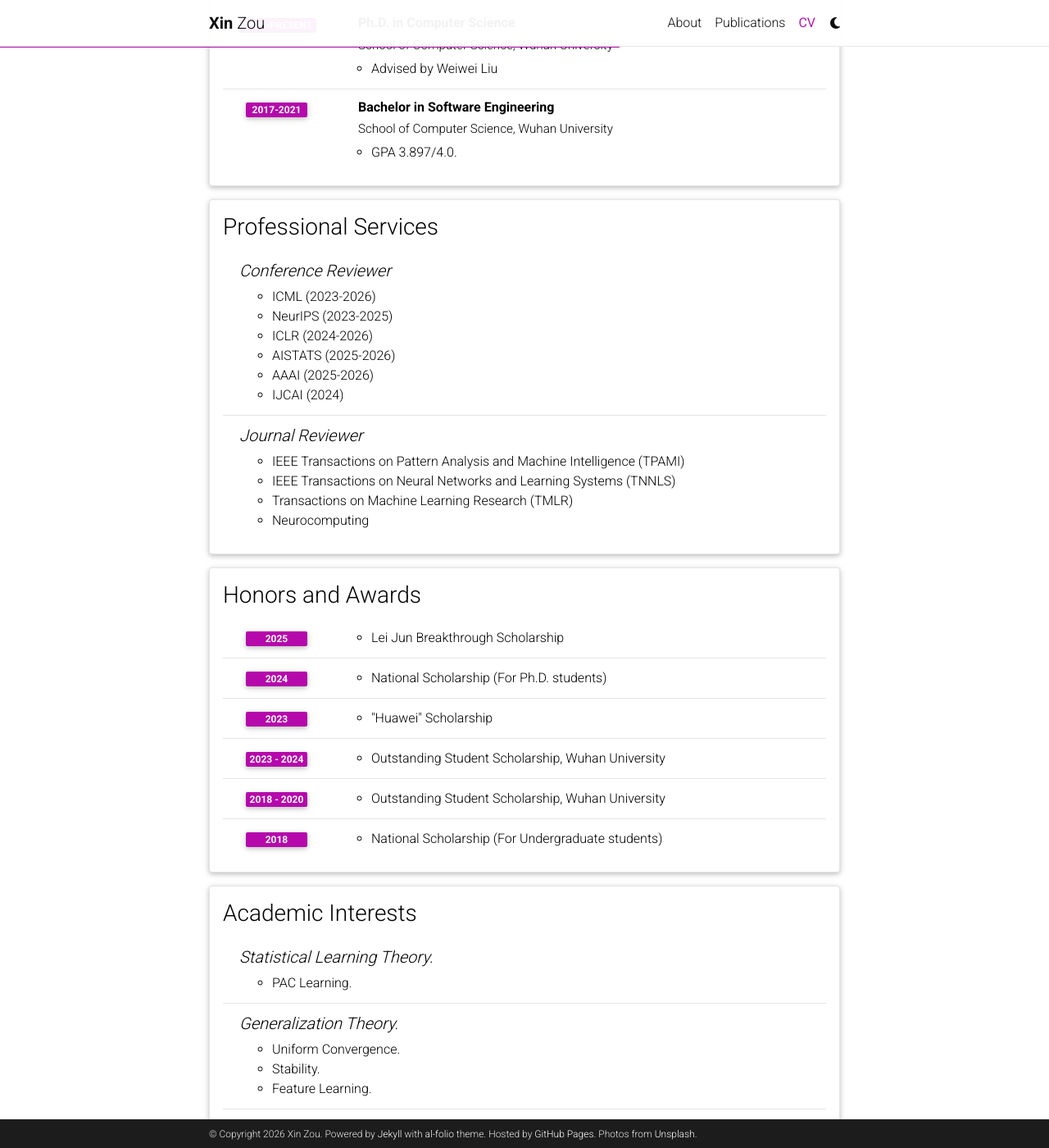
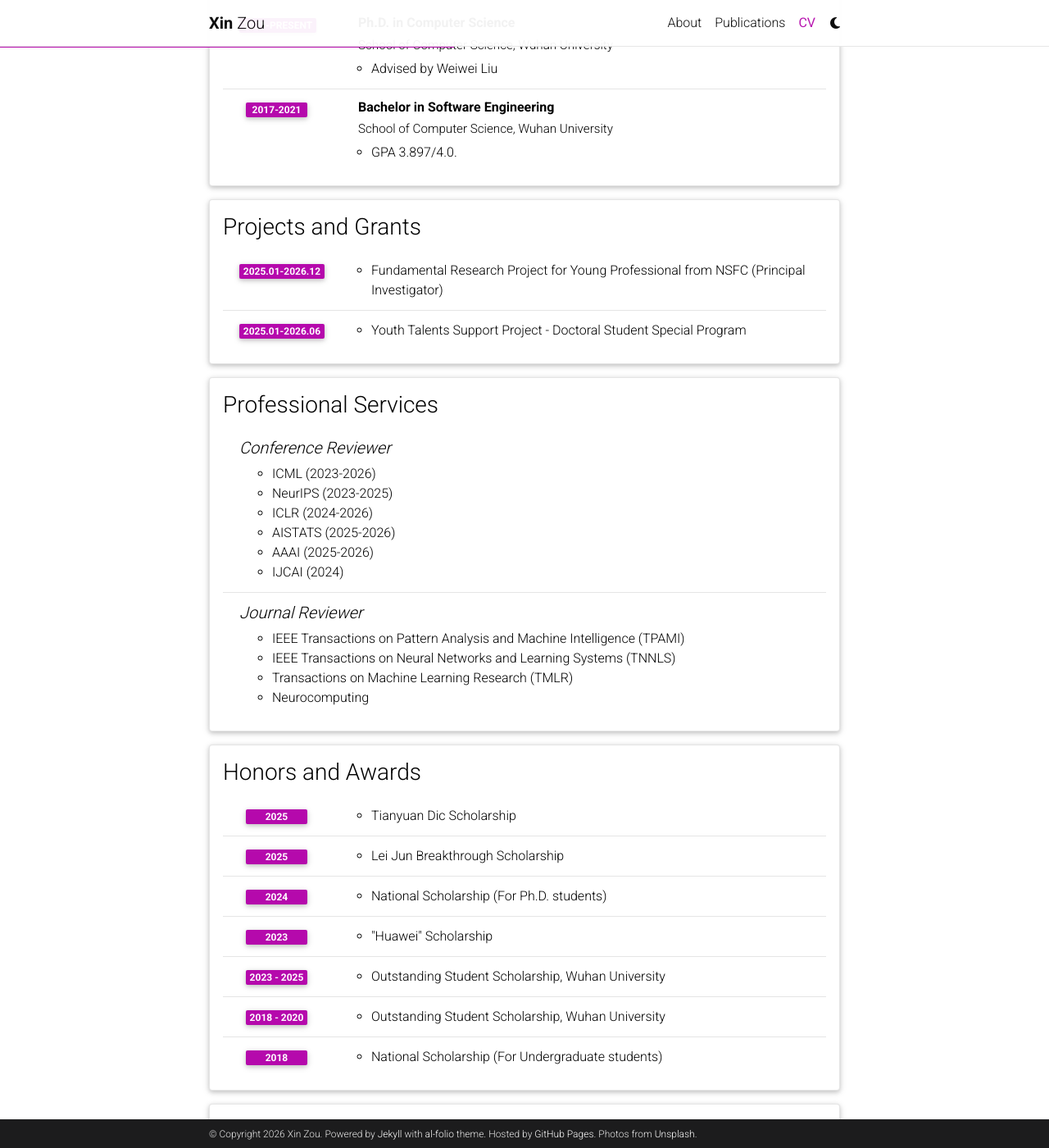
Before and after one commit to ZouXinn/ZouXinn.github.io, a Jekyll site: the page built from _pages/cv.md, in a window 1280 px wide and 1400 px high, scrolled down 508 px. Shown: the whole window at 82% size. Built offline with Jekyll 4.4.1, drawn with Linux system fonts in a browser that asks for light colours; comment, search, counter and statistics services are not loaded; a style sheet for code colours, icons or effects is not loaded; some of the changed text lies outside the part shown.

```diff
--- a/Gemfile
+++ b/Gemfile
@@ -16,6 +16,7 @@ group :jekyll_plugins do
     gem 'jekyll-twitter-plugin'
     gem 'jemoji'
     gem 'mini_racer'
+    gem 'ostruct'
     gem 'unicode_utils'
     gem 'webrick'
 end
--- a/_data/cv.yml
+++ b/_data/cv.yml
@@ -53,6 +53,16 @@
 #       institution: University of Zurich, Zurich, Switzerland
 #       year: 1909 - 1911
 
+- title: Projects and Grants
+  type: time_table
+  contents:
+    - year: 2025.01-2026.12
+      items:
+        - Fundamental Research Project for Young Professional from NSFC (Principal Investigator)
+    - year: 2025.01-2026.06
+      items:
+        - Youth Talents Support Project - Doctoral Student Special Program
+
 - title: Professional Services
   type: nested_list
   contents:
@@ -78,6 +88,9 @@
   contents:
     - year: 2025
       items:
+        - Tianyuan Dic Scholarship
+    - year: 2025
+      items:
         - Lei Jun Breakthrough Scholarship
     - year: 2024
       items:
@@ -85,7 +98,7 @@
     - year: 2023
       items:
         - "&quot;Huawei&quot; Scholarship"
-    - year: 2023 - 2024
+    - year: 2023 - 2025
       items:
         - Outstanding Student Scholarship, Wuhan University
     - year: 2018 - 2020
@@ -95,12 +108,15 @@
       items:
         - National Scholarship (For Undergraduate students)
 
+
 - title: Academic Interests
   type: nested_list
   contents:
     - title: Statistical Learning Theory.
       items:
         - PAC Learning.
+        - Boosting.
+        - Generalization Bounds.
     - title: Generalization Theory.
       items:
         - Uniform Convergence.
--- a/docker-local.yml
+++ b/docker-local.yml
@@ -1,5 +1,3 @@
-version: "3"
-
 services:
   jekyll_custom:
     build: .
@@ -7,8 +5,10 @@ services:
     container_name: al-folio-local-website
     command: bash -c "
       rm -f Gemfile.lock
-      && bundler exec jekyll serve --watch --port=8080 --host=0.0.0.0 --livereload --verbose --trace"
+      && bundle install
+      && bundle exec jekyll serve --watch --force_polling --port=8080 --host=0.0.0.0 --livereload --livereload-port=35729 --trace"
     ports:
       - 8080:8080
+      - 35729:35729
     volumes:
       - .:/srv/jekyll
```
Also changed, not shown: README.md (+6 -5 lines), docker-compose.yml (+4 -3 lines).
